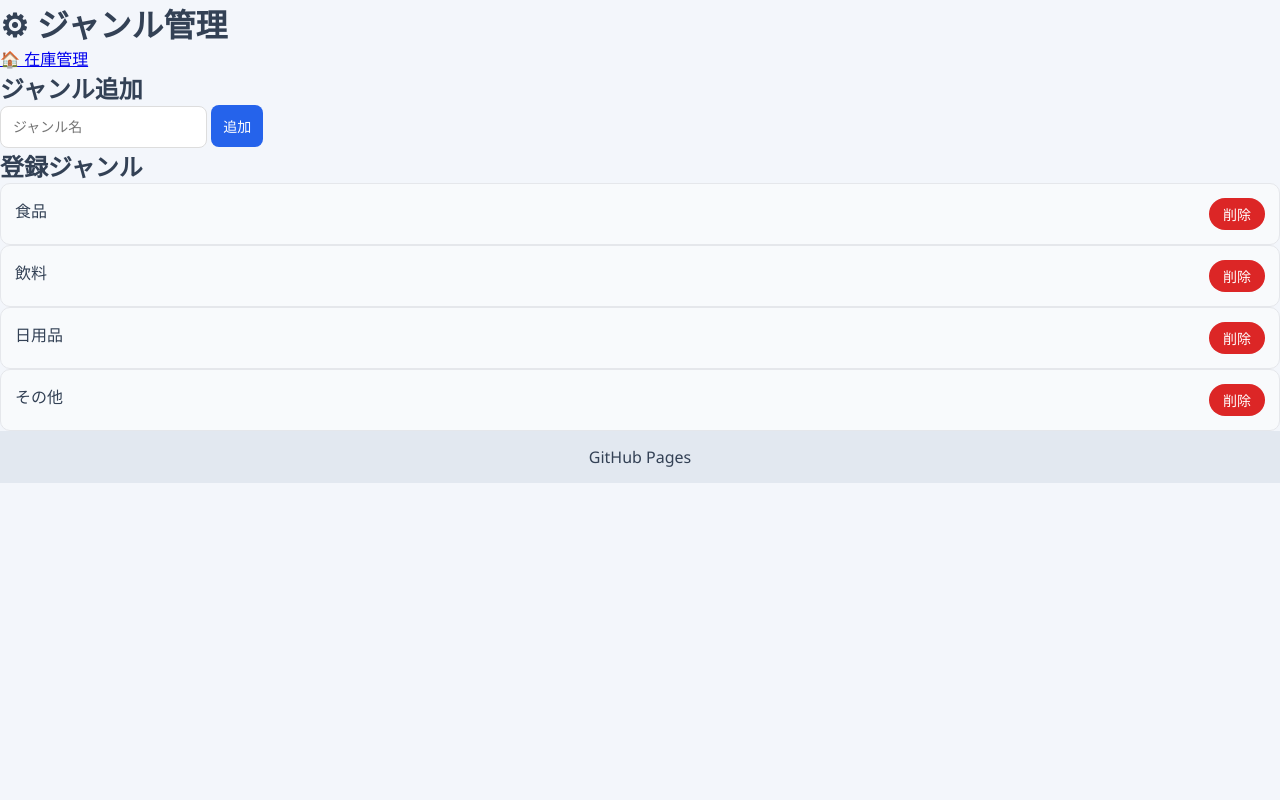
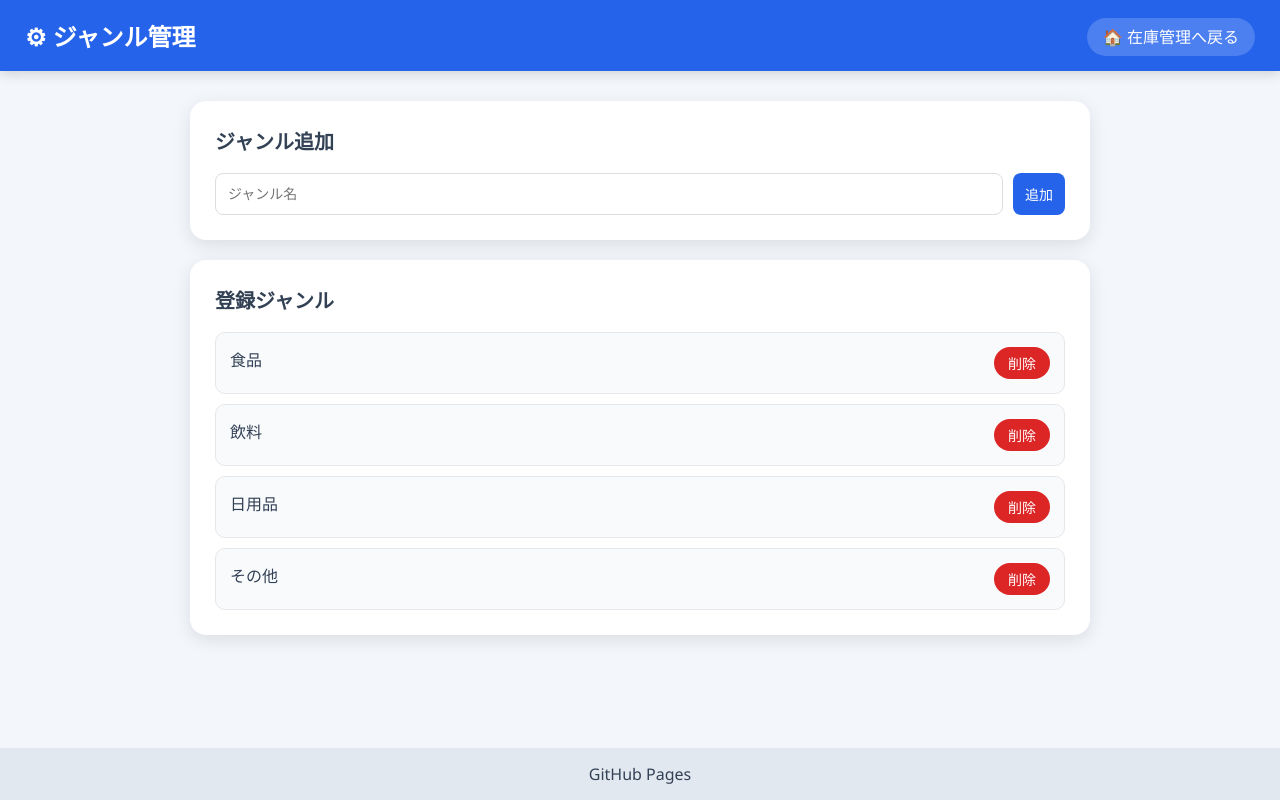
Before and after one commit to development-a/ouchizaiko, a plain HTML site: page category.html in a window 1280 px wide. Drawn offline with Linux system fonts and the light colour scheme.

Commit message:
Update category.html

```diff
--- a/category.html
+++ b/category.html
@@ -1,7 +1,6 @@
 <!DOCTYPE html>
 
 <html lang="ja">
-
 
 
 <head>
@@ -11,8 +10,7 @@
 
 
 <meta name="viewport"
-content="width=device-width,initial-scale=1.0">
-
+content="width=device-width, initial-scale=1.0">
 
 
 <title>
@@ -23,6 +21,7 @@ content="width=device-width,initial-scale=1.0">
 
 <link rel="stylesheet"
 href="css/style.css">
+
 
 
 </head>
@@ -37,30 +36,45 @@ href="css/style.css">
 
 
 
-<header>
-
-
-
-
-<h1>
-⚙ ジャンル管理
-</h1>
+<header class="header">
 
 
 
 
 
-<nav>
+<div class="header-left">
+
+
+<h1>
+
+⚙ ジャンル管理
+
+</h1>
+
+
+</div>
+
+
+
+
+
+
+
+<nav class="header-nav">
 
 
 <a href="index.html">
 
-🏠 在庫管理
+
+🏠 在庫管理へ戻る
+
 
 </a>
 
 
 </nav>
+
+
 
 
 
@@ -75,16 +89,23 @@ href="css/style.css">
 
 
 
-<main>
+<main class="container">
 
 
 
 
 
-<section class="category-card">
 
 
 
+<section class="card category-card">
+
+
+
+
+
+
+<div class="card-header">
 
 
 <h2>
@@ -94,11 +115,16 @@ href="css/style.css">
 </h2>
 
 
+</div>
 
 
 
 
-<div class="form">
+
+
+
+<div class="category-form">
+
 
 
 
@@ -109,6 +135,7 @@ href="css/style.css">
 id="new-category"
 
 placeholder="ジャンル名">
+
 
 
 
@@ -128,7 +155,9 @@ id="add-category">
 
 
 
+
 </div>
+
 
 
 
@@ -143,10 +172,15 @@ id="add-category">
 
 
 
-<section class="category-card">
+
+<section class="card category-card">
 
 
 
+
+
+
+<div class="card-header">
 
 
 <h2>
@@ -156,13 +190,20 @@ id="add-category">
 </h2>
 
 
+</div>
 
 
 
 
-<div id="category-list">
+
+
+
+<div id="category-list"
+class="category-list">
+
 
 </div>
+
 
 
 
@@ -176,7 +217,11 @@ id="add-category">
 
 
 
+
 </main>
+
+
+
 
 
 
@@ -197,11 +242,11 @@ GitHub Pages
 
 
 
-
 <script src="js/storage.js"></script>
 
 
 <script src="js/category.js"></script>
+
 
 
 
```
